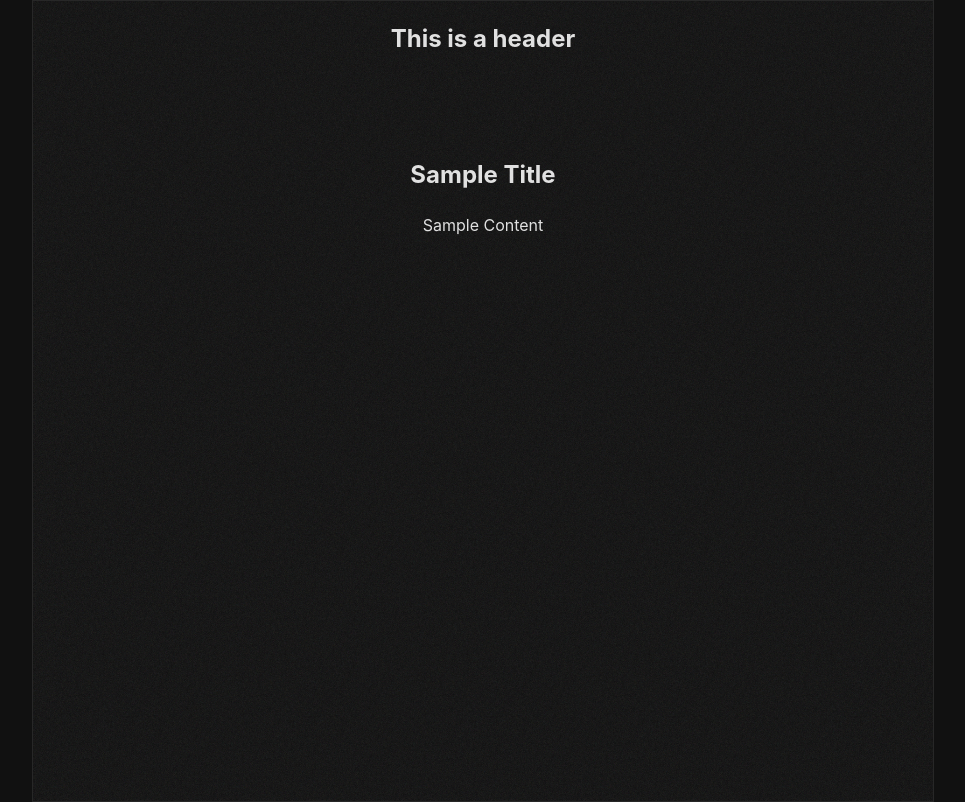
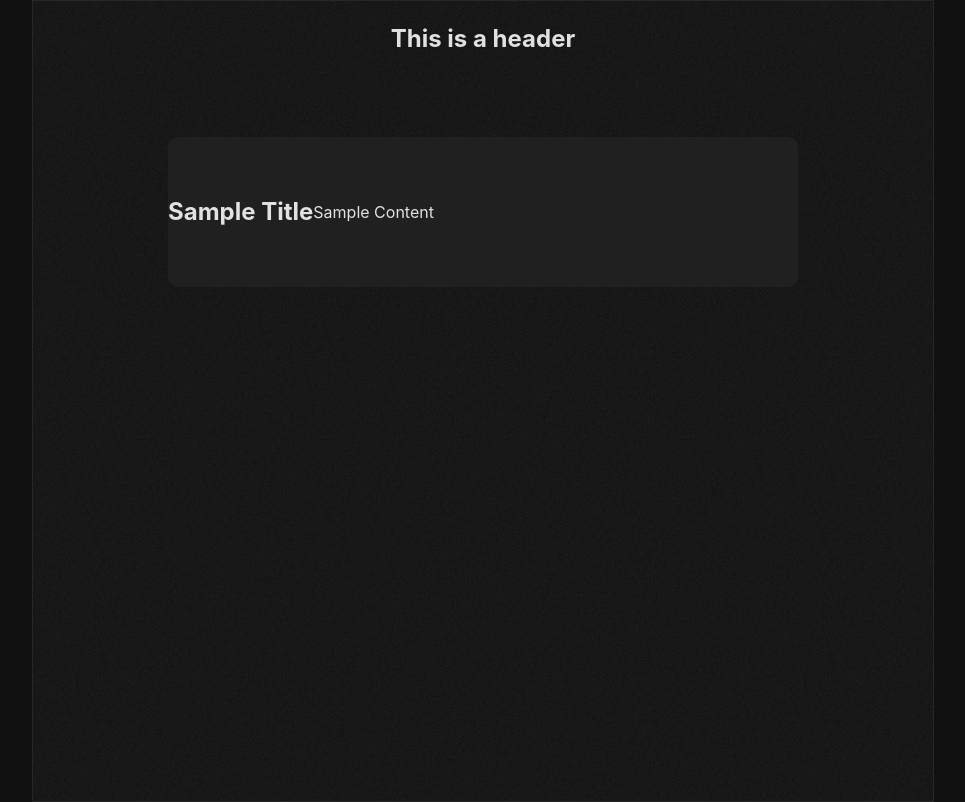
Before and after one commit to sb4ss/personal-blog, a React (Vite) app: page / in a window 1280 px wide. Shown: the whole page, without its empty margins (157-1122 px from the left). Built offline with nearby package versions, Linux system fonts and the light colour scheme.

Commit message:
card style

```diff
--- a/src/components/Card/card.css
+++ b/src/components/Card/card.css
@@ -0,0 +1,8 @@
+.card {
+  background-color: rgb(32, 32, 32);
+  display: flex;
+  align-items: center;
+  width: 70%;
+  height: 150px;
+  border-radius: 10px;
+}
```
